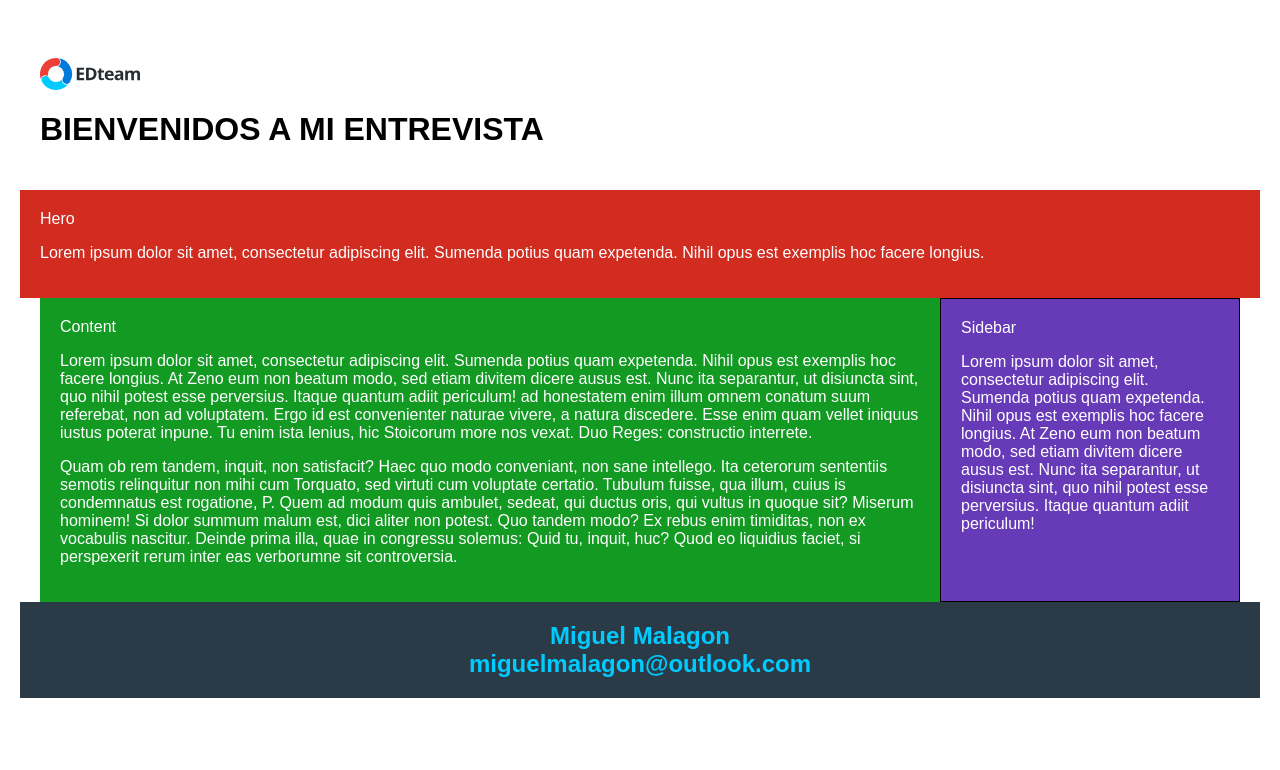
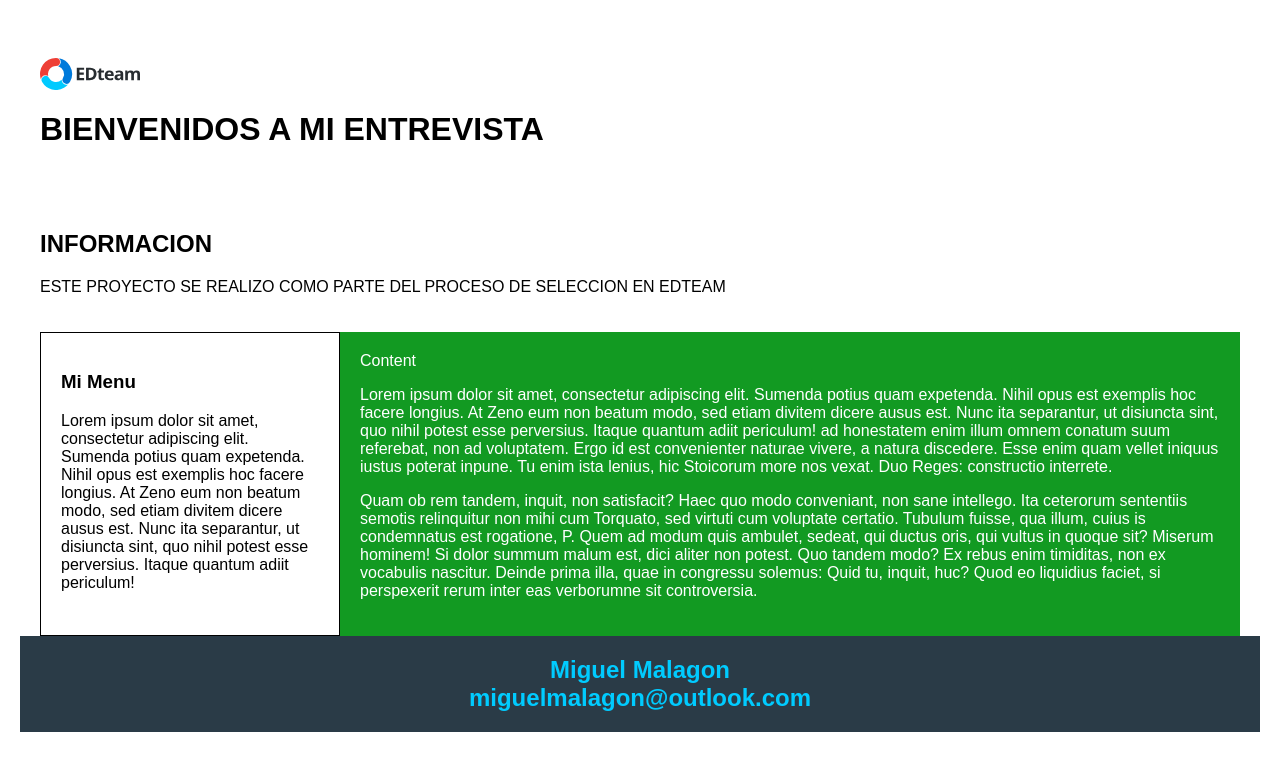
Before and after one commit to malagon91/edteam-interview-, a React (Create React App) app: page / in a window 1280 px wide. Shown: the top 770 px of the page. Built offline with nearby package versions, Linux system fonts and the light colour scheme.

Commit message:
add styled components in all components in app

```diff
--- a/src/Routes/index.js
+++ b/src/Routes/index.js
@@ -1,11 +1,11 @@
 import React from 'react';
 import { Switch, Route, BrowserRouter } from 'react-router-dom';
-import { Content } from '../components/Content';
+import { Home } from '../components/Home';
 
 export const Routes = () => (
 	<BrowserRouter>
 		<Switch>
-			<Route exact path="/" component={Content} />
+			<Route exact path="/" component={Home} />
 		</Switch>
 	</BrowserRouter>
 );
--- a/src/components/Content/index.js
+++ /dev/null
@@ -1,43 +0,0 @@
-import React from 'react';
-import { ContentStyles } from './styles';
-
-export const Content = () => (
-	<ContentStyles>
-		<section className="content">
-			Content
-			<p>
-				Lorem ipsum dolor sit amet, consectetur adipiscing elit. Sumenda potius
-				quam expetenda. Nihil opus est exemplis hoc facere longius. At Zeno eum
-				non beatum modo, sed etiam divitem dicere ausus est. Nunc ita
-				separantur, ut disiuncta sint, quo nihil potest esse perversius. Itaque
-				quantum adiit periculum! ad honestatem enim illum omnem conatum suum
-				referebat, non ad voluptatem. Ergo id est convenienter naturae vivere, a
-				natura discedere. Esse enim quam vellet iniquus iustus poterat inpune.
-				Tu enim ista lenius, hic Stoicorum more nos vexat. Duo Reges:
-				constructio interrete.
-			</p>
-			<p>
-				Quam ob rem tandem, inquit, non satisfacit? Haec quo modo conveniant,
-				non sane intellego. Ita ceterorum sententiis semotis relinquitur non
-				mihi cum Torquato, sed virtuti cum voluptate certatio. Tubulum fuisse,
-				qua illum, cuius is condemnatus est rogatione, P. Quem ad modum quis
-				ambulet, sedeat, qui ductus oris, qui vultus in quoque sit? Miserum
-				hominem! Si dolor summum malum est, dici aliter non potest. Quo tandem
-				modo? Ex rebus enim timiditas, non ex vocabulis nascitur. Deinde prima
-				illa, quae in congressu solemus: Quid tu, inquit, huc? Quod eo liquidius
-				faciet, si perspexerit rerum inter eas verborumne sit controversia.
-			</p>
-		</section>
-
-		<aside className="sidebar">
-			Sidebar
-			<p>
-				Lorem ipsum dolor sit amet, consectetur adipiscing elit. Sumenda potius
-				quam expetenda. Nihil opus est exemplis hoc facere longius. At Zeno eum
-				non beatum modo, sed etiam divitem dicere ausus est. Nunc ita
-				separantur, ut disiuncta sint, quo nihil potest esse perversius. Itaque
-				quantum adiit periculum!
-			</p>
-		</aside>
-	</ContentStyles>
-);
--- a/src/components/Content/styles.js
+++ /dev/null
@@ -1,18 +0,0 @@
-import styled from 'styled-components';
-
-export const ContentStyles = styled.div`
-	margin: auto;
-	max-width: 1200px;
-	@media screen and (min-width: 640px) {
-		display: flex;
-	}
-	.content {
-		flex: 1;
-		background: #129a22;
-	}
-	.sidebar {
-		flex: 0 1 300px;
-		border: 1px solid #000;
-		background: #673ab7;
-	}
-`;
--- /dev/null
+++ b/src/components/Home/index.js
@@ -0,0 +1,11 @@
+import React from 'react';
+import { HomeStyles } from './styles';
+import { SideBar } from './sideBar';
+import { Posts } from './posts';
+
+export const Home = () => (
+	<HomeStyles>
+		<SideBar />
+		<Posts />
+	</HomeStyles>
+);
--- /dev/null
+++ b/src/components/Home/posts.js
@@ -0,0 +1,29 @@
+import React from 'react';
+import { PostStyles } from './styles';
+
+export const Posts = () => (
+	<PostStyles>
+		Content
+		<p>
+			Lorem ipsum dolor sit amet, consectetur adipiscing elit. Sumenda potius
+			quam expetenda. Nihil opus est exemplis hoc facere longius. At Zeno eum
+			non beatum modo, sed etiam divitem dicere ausus est. Nunc ita separantur,
+			ut disiuncta sint, quo nihil potest esse perversius. Itaque quantum adiit
+			periculum! ad honestatem enim illum omnem conatum suum referebat, non ad
+			voluptatem. Ergo id est convenienter naturae vivere, a natura discedere.
+			Esse enim quam vellet iniquus iustus poterat inpune. Tu enim ista lenius,
+			hic Stoicorum more nos vexat. Duo Reges: constructio interrete.
+		</p>
+		<p>
+			Quam ob rem tandem, inquit, non satisfacit? Haec quo modo conveniant, non
+			sane intellego. Ita ceterorum sententiis semotis relinquitur non mihi cum
+			Torquato, sed virtuti cum voluptate certatio. Tubulum fuisse, qua illum,
+			cuius is condemnatus est rogatione, P. Quem ad modum quis ambulet, sedeat,
+			qui ductus oris, qui vultus in quoque sit? Miserum hominem! Si dolor
+			summum malum est, dici aliter non potest. Quo tandem modo? Ex rebus enim
+			timiditas, non ex vocabulis nascitur. Deinde prima illa, quae in congressu
+			solemus: Quid tu, inquit, huc? Quod eo liquidius faciet, si perspexerit
+			rerum inter eas verborumne sit controversia.
+		</p>
+	</PostStyles>
+);
--- /dev/null
+++ b/src/components/Home/sideBar.js
@@ -0,0 +1,15 @@
+import React from 'react';
+import { SideBarStyles } from './styles';
+
+export const SideBar = () => (
+	<SideBarStyles>
+		<h3>Mi Menu</h3>
+		<p>
+			Lorem ipsum dolor sit amet, consectetur adipiscing elit. Sumenda potius
+			quam expetenda. Nihil opus est exemplis hoc facere longius. At Zeno eum
+			non beatum modo, sed etiam divitem dicere ausus est. Nunc ita separantur,
+			ut disiuncta sint, quo nihil potest esse perversius. Itaque quantum adiit
+			periculum!
+		</p>
+	</SideBarStyles>
+);
--- /dev/null
+++ b/src/components/Home/styles.js
@@ -0,0 +1,20 @@
+import styled from 'styled-components';
+
+export const HomeStyles = styled.div`
+	margin: auto;
+	max-width: 1200px;
+	@media screen and (min-width: 640px) {
+		display: flex;
+	}
+`;
+
+export const SideBarStyles = styled.aside`
+	flex: 0 1 300px;
+	border: 1px solid #000;
+	color: black;
+`;
+
+export const PostStyles = styled.section`
+	flex: 1;
+	background: #129a22;
+`;
--- a/src/components/Info/index.js
+++ b/src/components/Info/index.js
@@ -3,10 +3,9 @@ import { Sectionstyles } from './styles';
 
 export const Info = () => (
 	<Sectionstyles>
-		Hero
+		<h2>INFORMACION</h2>
 		<p>
-			Lorem ipsum dolor sit amet, consectetur adipiscing elit. Sumenda potius
-			quam expetenda. Nihil opus est exemplis hoc facere longius.
+			ESTE PROYECTO SE REALIZO COMO PARTE DEL PROCESO DE SELECCION EN EDTEAM
 		</p>
 	</Sectionstyles>
 );
--- a/src/components/Info/styles.js
+++ b/src/components/Info/styles.js
@@ -1,5 +1,6 @@
 import styled from 'styled-components';
 
 export const Sectionstyles = styled.section`
-	background: #d22b1f;
+	background: white;
+	color: black;
 `;
--- a/src/serviceWorker.js
+++ b/src/serviceWorker.js
@@ -81,8 +81,8 @@ function registerValidSW(swUrl, config) {
 						} else {
 							// At this point, everything has been precached.
 							// It's the perfect time to display a
-              // "Content is cached for offline use." message.
-              console.log('Content is cached for offline use.');
+							// "Home is cached for offline use." message.
+							console.log('Home is cached for offline use.');
 
 							// Execute callback
 							if (config && config.onSuccess) {
```
Lines whose indentation alone changed are shown as unchanged.
